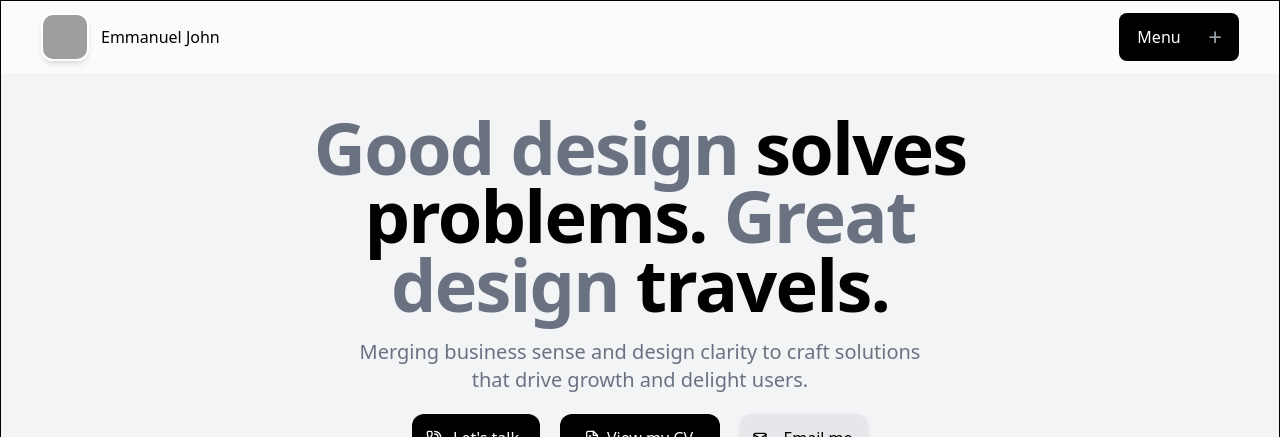
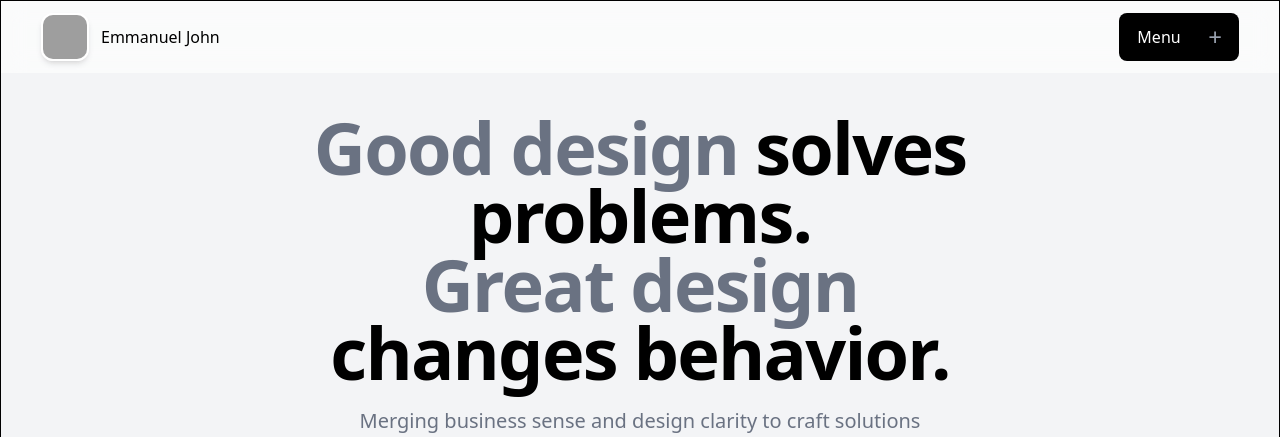
Before and after one commit to Nuelsmall/portfolio, a Next.js app: page / in a window 1280 px wide. Shown: the top 437 px of the page. Built offline with nearby package versions, Linux system fonts and the light colour scheme; grey boxes are pictures that could not be loaded.

Commit message:
Made changes to the hero text

```diff
--- a/components/layout/Hero.tsx
+++ b/components/layout/Hero.tsx
@@ -32,8 +32,8 @@ const Hero = () => {
         className="max-w-[12ch] sm:max-w-[14ch] md:max-w-[16ch] text-center font-semibold tracking-tight text-[clamp(2.6rem,11vw,4.5rem)] leading-[0.95]"
       >
         <span className="text-gray-500">Good design </span>
-        solves problems. <span className="text-gray-500">Great design </span>
-        travels.
+        solves problems. <span className="text-gray-500"><br></br> Great design </span>
+        changes behavior.
       </h1>
 
       <p className="max-w-xs sm:max-w-xl text-center text-base sm:text-lg md:text-xl leading-7 text-gray-500">
```
